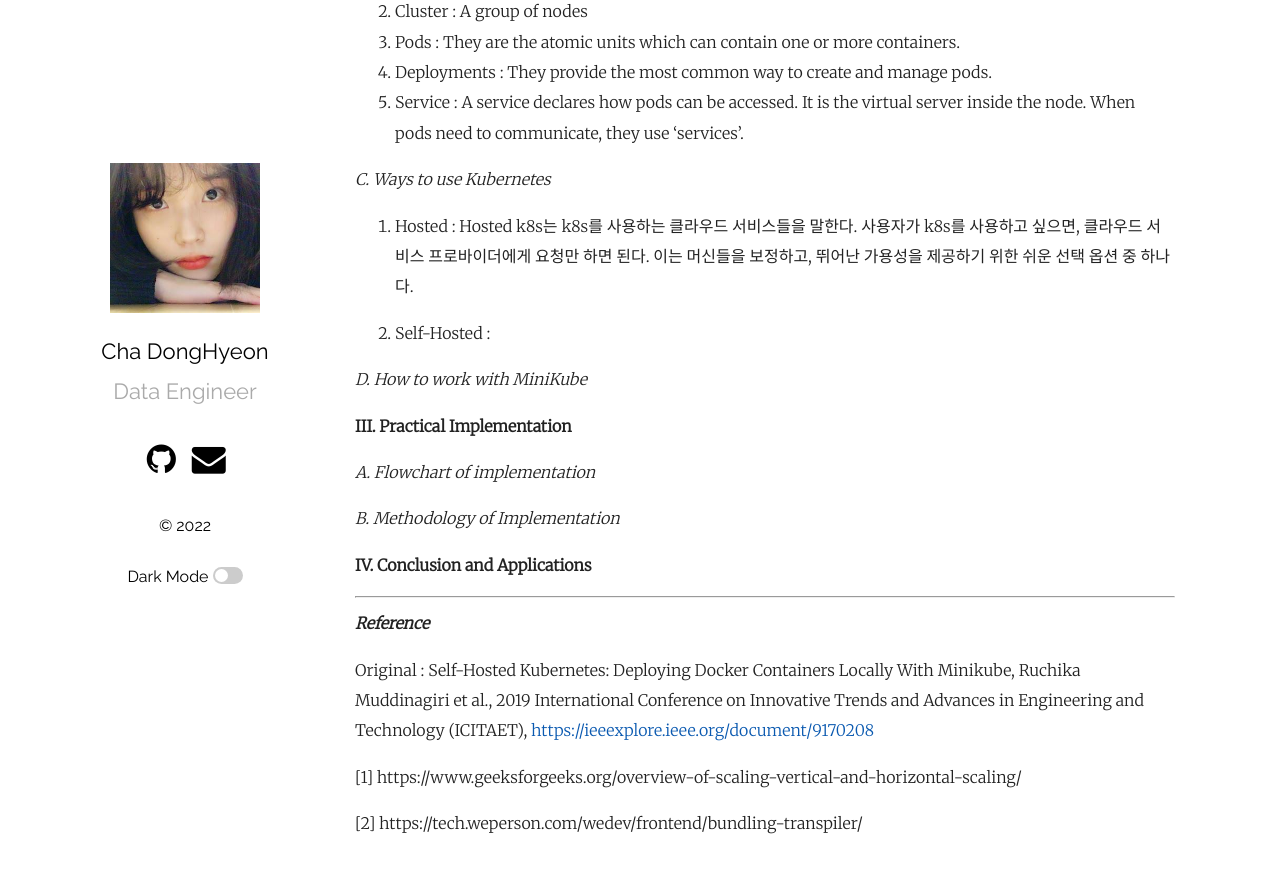
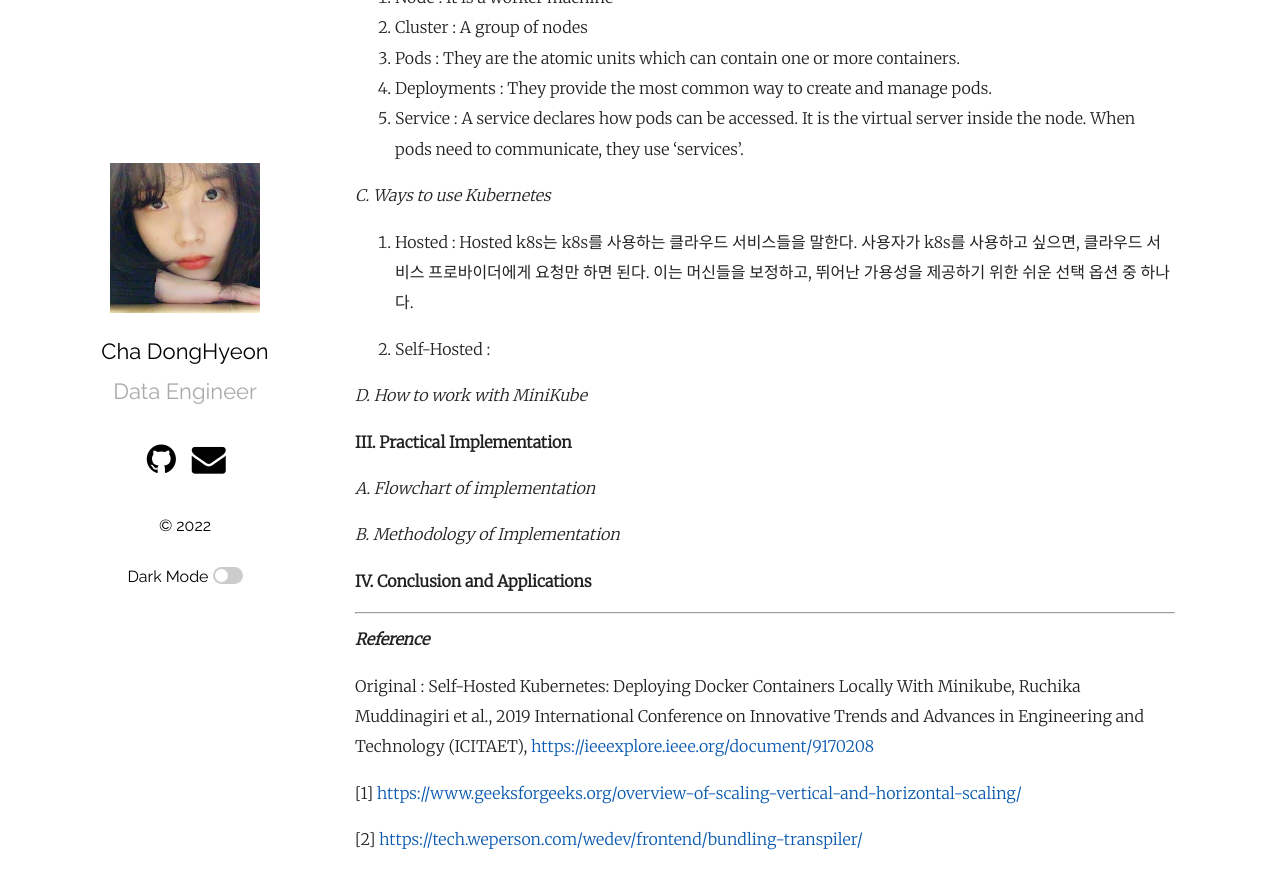
Before and after one commit to superwonso/superwonso.github.io, a Jekyll site: the page built from _posts/2022-09-14-Self Hosted Kubernetes.md, in a window 1280 px wide and 900 px high, scrolled down 3529 px. Shown: the top 889 px of the window. Built offline with Jekyll 4.4.1, drawn with Linux system fonts in a browser that asks for light colours; part of the change alters nothing that is shown.

```diff
--- a/_posts/2022-09-14-Self Hosted Kubernetes.md
+++ b/_posts/2022-09-14-Self Hosted Kubernetes.md
@@ -42,6 +42,7 @@ Fig. 1. VM과 컨테이너의 차이점
 아래 사진은 컨테이너의 구조이다.
 
 ![Picture 1](/assets/images/220914/Pic1.png)
+
 컨테이너는 어플리케이션과 어플리케이션을 지원하기 위한 파일들(의존성, dependencies)을 포함하고 이를 호스트 OS에서 돌린다.
 
 *C. Insight into the working of Docker*
@@ -112,6 +113,6 @@ k8s는 Linux 컨테이너에 관한 작업을 자동화하여, manual processes
 Original : Self-Hosted Kubernetes: Deploying Docker Containers Locally With Minikube,
 Ruchika Muddinagiri et al., 2019 International Conference on Innovative Trends and Advances in Engineering and Technology (ICITAET), [https://ieeexplore.ieee.org/document/9170208](https://ieeexplore.ieee.org/document/9170208)
 
-[1] https://www.geeksforgeeks.org/overview-of-scaling-vertical-and-horizontal-scaling/
+[1] [https://www.geeksforgeeks.org/overview-of-scaling-vertical-and-horizontal-scaling/](https://www.geeksforgeeks.org/overview-of-scaling-vertical-and-horizontal-scaling/)
 
-[2] https://tech.weperson.com/wedev/frontend/bundling-transpiler/
+[2] [https://tech.weperson.com/wedev/frontend/bundling-transpiler/](https://tech.weperson.com/wedev/frontend/bundling-transpiler/)
```
